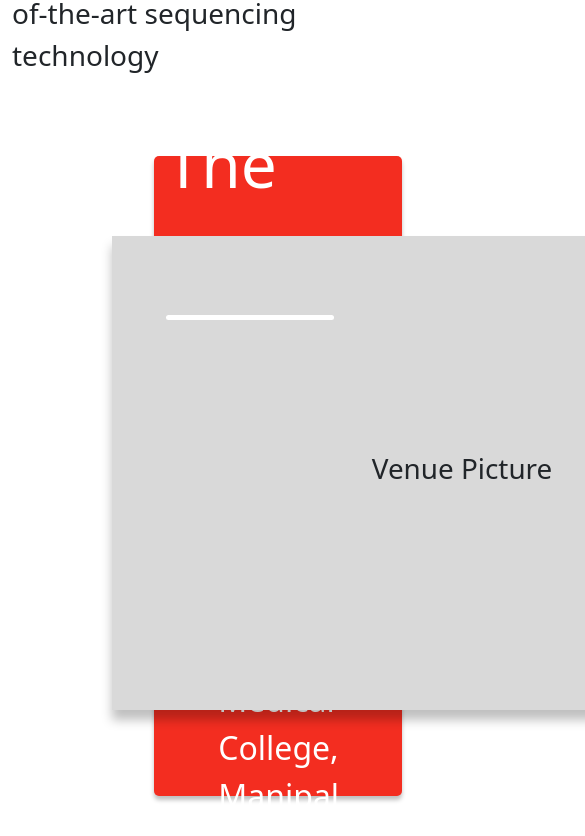
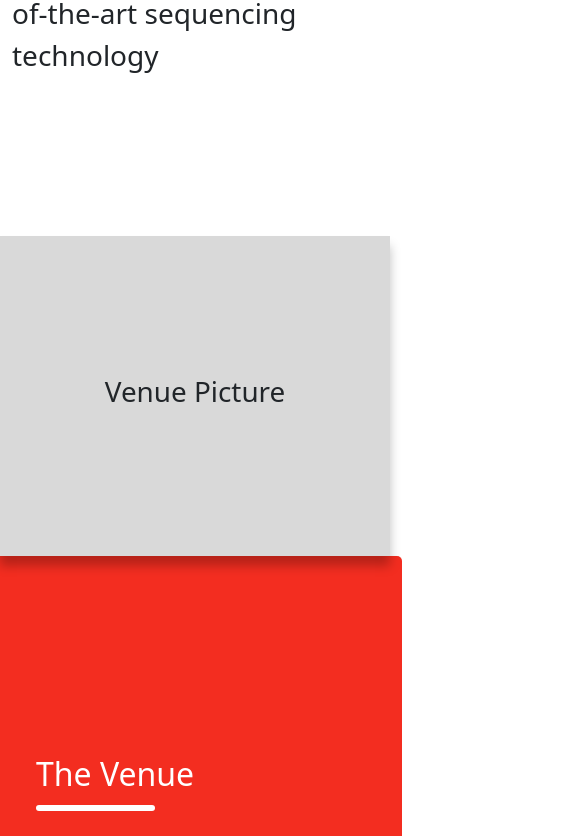
Before and after one commit to Sharan-567/kmc-website, a Next.js app: page /main in a window 390 px wide. Shown: the part 6360-7196 px from the top of the page, 585 px wide, since content can reach past the window. Built offline with nearby package versions, Linux system fonts and the light colour scheme.

Commit message:
fix(*): mobile responsive for main page

```diff
--- a/src/components/Header.tsx
+++ b/src/components/Header.tsx
@@ -4,12 +4,15 @@ type IProps = {
   title: string;
   barColor: string;
   styles?: {};
+  className?: string;
 };
 
-const Header = ({ title, barColor, styles }: IProps) => {
+const Header = ({ title, barColor, styles, className }: IProps) => {
   return (
     <span style={{ position: "relative" }}>
-      <span style={{ ...styles }}>{title}</span>
+      <span className={className} style={{ ...styles }}>
+        {title}
+      </span>
       <div
         style={{
           background: barColor,
--- a/src/pages/main.tsx
+++ b/src/pages/main.tsx
@@ -203,16 +203,17 @@ const Venu = () => {
   return (
     <section className={styles.venuSection}>
       <Row>
-        <Col sm={6} className={styles.venuLeftContainer}>
+        <Col lg={6} className={styles.venuLeftContainer}>
           <div className={styles.venuPicture}>
             <h1>Venue Picture</h1>
           </div>
         </Col>
-        <Col sm={6} className={styles.venuRightContainer}>
+        <Col lg={6} className={styles.venuRightContainer}>
           <Header
             title="The Venue"
-            styles={{ color: "white", fontSize: "4rem", fontWeight: "500" }}
+            styles={{ color: "white", fontWeight: "500" }}
             barColor="white"
+            className={styles.venuHeader}
           />
           <p className={styles.venuText}>
             Interact Lecture Hall- Ga <br></br> Department of Medical <br></br>
--- a/src/styles/main.module.css
+++ b/src/styles/main.module.css
@@ -209,3 +209,35 @@
   color: white;
   padding-top: 2rem;
 }
+
+.venuHeader {
+  font-size: 4rem;
+}
+
+@media (max-width: 999px) {
+  .venuPicture {
+    left: 0;
+    width: 100%;
+    height: 20rem;
+  }
+  .venuLeftContainer {
+    width: 100%;
+  }
+  .venuRightContainer {
+    width: 100%;
+  }
+}
+
+@media (max-width: 480px) {
+  .venuRightContainer {
+    align-items: flex-start;
+    padding-left: 3rem;
+  }
+  .venuText {
+    font-size: 1.3rem;
+    padding-left: 0;
+  }
+  .venuHeader {
+    font-size: 2rem;
+  }
+}
```
